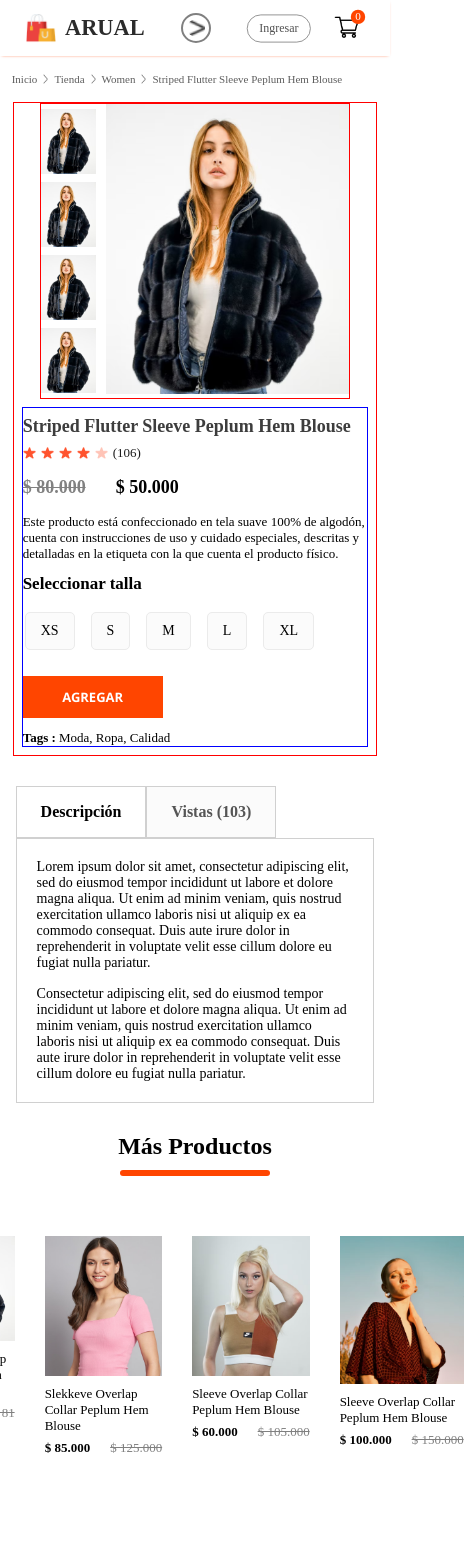
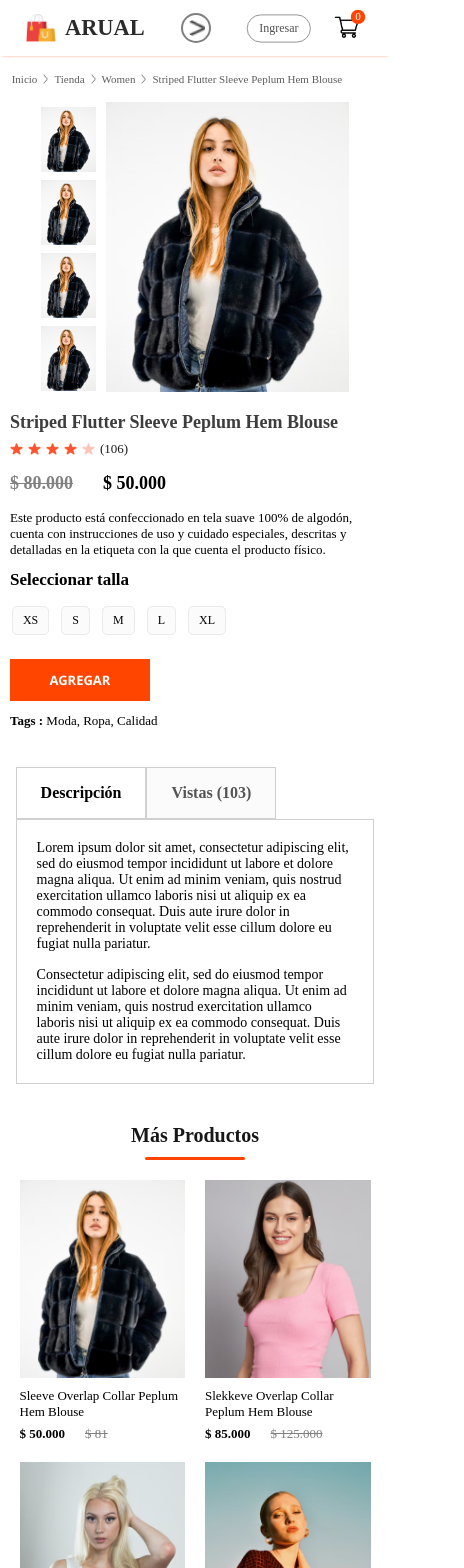
Before and after one commit to luis13xd/arual, a React (Create React App) app: page /product/1 in a window 390 px wide. Shown: the top 1568 px of the page, 464 px wide, since content can reach past the window. Built offline with nearby package versions, Linux system fonts and the light colour scheme.

Commit message:
responsive product

```diff
--- a/src/Components/ProductDisplay/ProductDisplay.css
+++ b/src/Components/ProductDisplay/ProductDisplay.css
@@ -2,13 +2,11 @@
     display: flex;
     width: 85%;
     margin: 0px auto 30px auto;
-    border: 1px solid red;
 }
 
 .productdisplay-left {
     display: flex;
     gap: 17px;
-    border: 1px solid red;
 }
 
 .productdisplay-img-list {
@@ -31,7 +29,6 @@
     margin-left: 40px;
     display: flex;
     flex-direction: column;
-    border: 1px solid blue;
 }
 
 .productdisplay-right h2 {
@@ -89,6 +86,10 @@
     border: 1px solid #ebebeb;
     border-radius: 5px;
     cursor: pointer;
+}
+
+.roductdisplay-right-sizes div:hover {
+    background: #e9e9e9;
 }
 
 .productdisplay-right button {
@@ -406,7 +407,11 @@
     }
 }
 
-@media(max-width:390px) {
+@media(max-width:396px) {
+    .productdisplay {
+        width: 99%;
+        margin: 0px auto 0px auto;
+    }
     .productdisplay-img-list img {
         height: 65px;
     }
@@ -414,4 +419,14 @@
     .productdisplay-main-img {
         height: 290px;
     }
+    .roductdisplay-right-sizes {
+        margin: 14px 0px;
+        gap: 8px;
+    }
+
+    .roductdisplay-right-sizes div {
+        padding: 6px 10px;
+        font-size: 12px;
+        margin: 2px ;
+    }
 }
--- a/src/Components/RelatedProducts/RelatedProducts.css
+++ b/src/Components/RelatedProducts/RelatedProducts.css
@@ -3,11 +3,12 @@
     flex-direction: column;
     align-items: center;
     gap: 10px;
-    height: 90vh;
-    width: 80%;
+    /* height: 90vh; */
+    height: auto;
+    width: 90%;
     margin: 15px auto;
 }
-.relatedproducts h1{
+.relatedproducts h2{
     color: #171717;
     font-size: 40px;
     font-weight: 600;
@@ -24,3 +25,84 @@
     display: flex;
     gap: 30px;
 }
+
+@media(max-width:1280px) {
+    .relatedproducts {
+        height: auto;
+    }
+
+    .relatedproducts h2 {
+        font-size: 40px;
+    }
+
+    .relatedproducts hr {
+        width: 180px;
+        height: 5px;
+    }
+
+    .relatedproducts-item {
+        margin-top: 40px;
+        gap: 20px;
+    }
+}
+
+@media(max-width:1024px) {
+    .relatedproducts {
+        height: auto;
+        width: 89%;
+    }
+
+    .relatedproducts h2 {
+        font-size: 30px;
+    }
+
+    .relatedproducts hr {
+        width: 160px;
+        height: 4px;
+    }
+
+    .relatedproducts-item {
+        margin-top: 30px;
+        gap: 15px;
+    }
+}
+
+@media(max-width:800px) {
+    .relatedproducts {
+        width: 90%;
+    }
+
+    .relatedproducts h2 {
+        font-size: 20px;
+    }
+
+    .relatedproducts hr {
+        width: 110px;
+        height: 3px;
+    }
+
+    .relatedproducts-item {
+        display: grid;
+        margin-top: 10px;
+        grid-template-columns: 1fr 1fr 1fr;
+        gap: 8px;
+    }
+}
+
+@media(max-width:500px) {
+    .relatedproducts {
+        height: auto;
+        width: 90%;
+        padding: 10px 0px 40px 0px;
+    }
+
+    .relatedproducts hr {
+        width: 100px;
+    }
+
+    .relatedproducts-item {
+        display: grid;
+        grid-template-columns: 1fr 1fr;
+        gap: 20px;
+    }
+}
```
